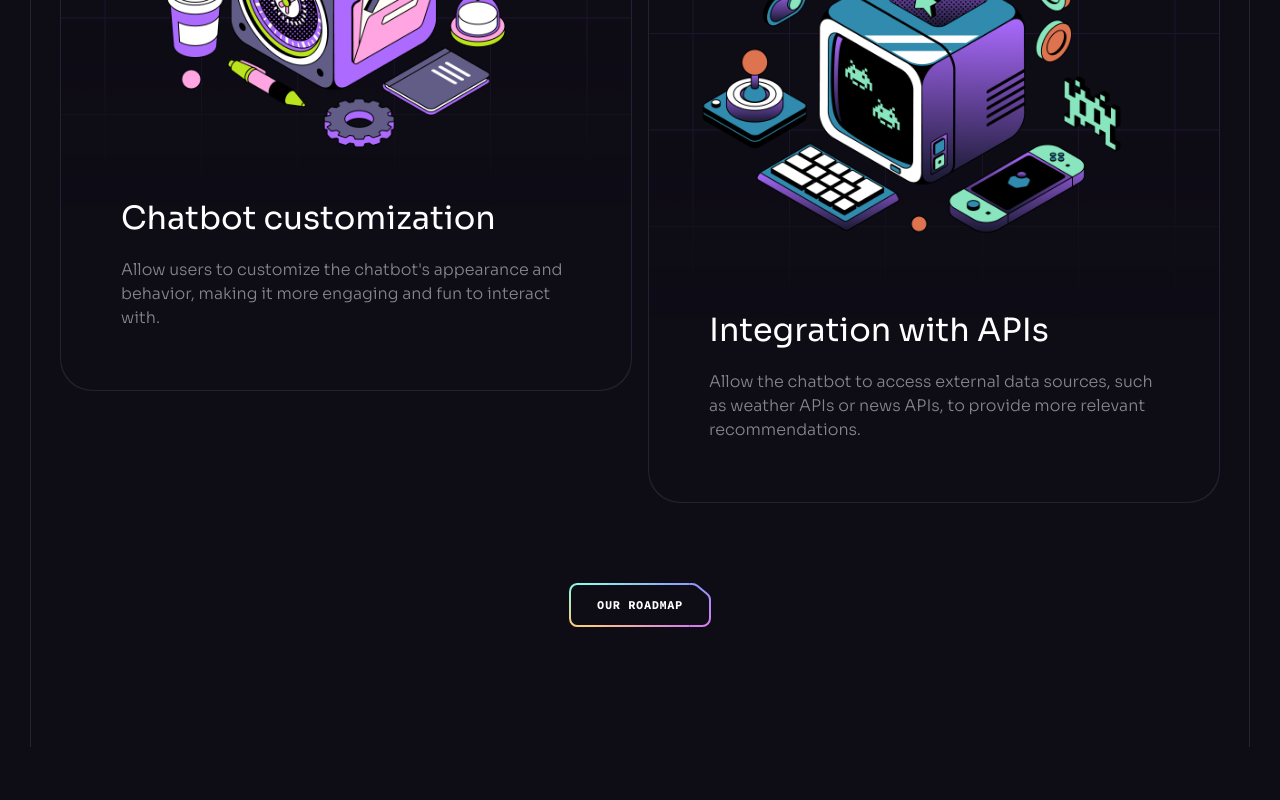
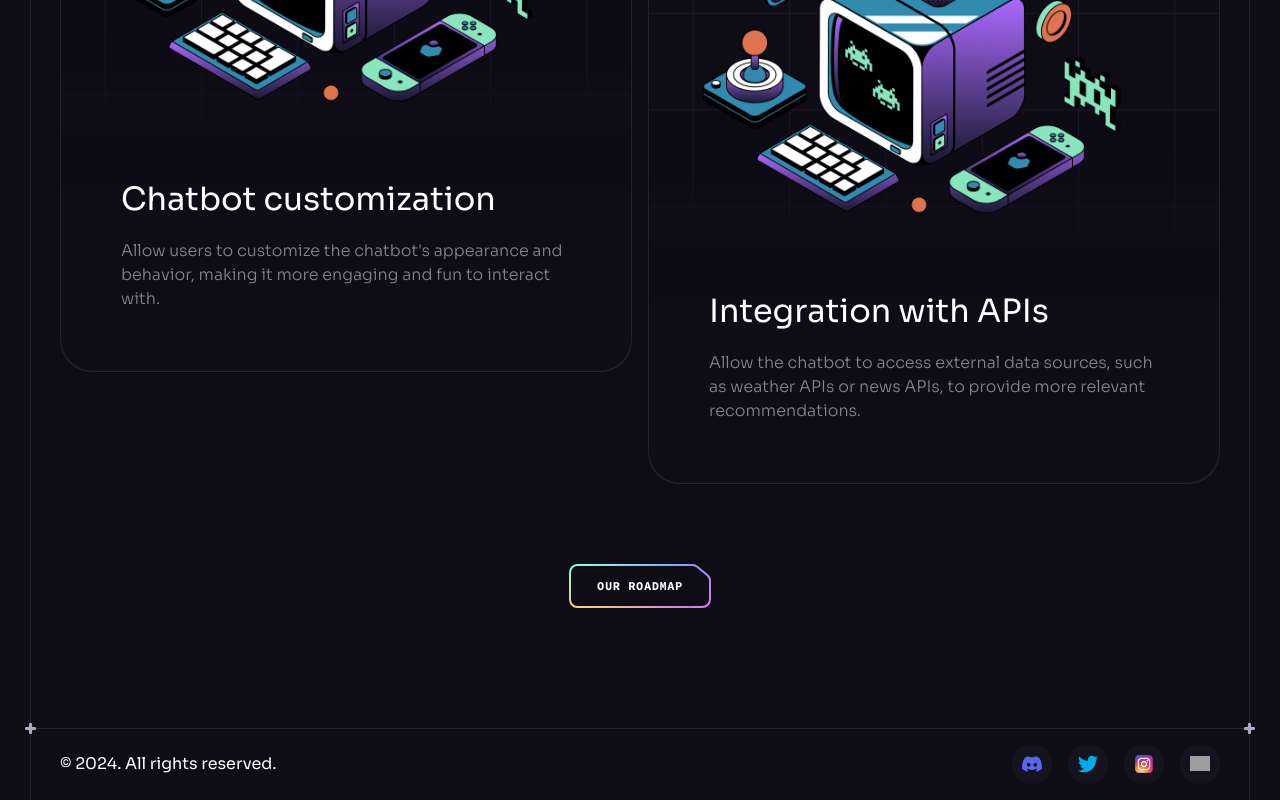
Before and after one commit to Agung1606/neroerc, a React (Vite) app: page / in a window 1280 px wide. Shown: the part 8117-8917 px from the top of the page. Before the commit the page ends 8864 px from the top, so only its background shows below. Built offline with nearby package versions, Linux system fonts and the light colour scheme; grey boxes are pictures that could not be loaded.

Commit message:
footer section done

```diff
--- a/src/App.jsx
+++ b/src/App.jsx
@@ -1,6 +1,7 @@
 import ButtonGradient from "./assets/svg/ButtonGradient";
 import Benefits from "./components/Benefits";
 import Collaboration from "./components/Collaboration";
+import Footer from "./components/Footer";
 import Header from "./components/Header";
 import Hero from "./components/Hero";
 import Pricing from "./components/Pricing";
@@ -18,6 +19,7 @@ function App() {
         <Services />
         <Pricing />
         <Roadmap />
+        <Footer />
       </div>
       <ButtonGradient />
     </>
--- /dev/null
+++ b/src/components/Footer.jsx
@@ -0,0 +1,32 @@
+import React from "react";
+import Section from "./Section";
+import { socials } from "../constant";
+
+const Footer = () => {
+  return (
+    <Section className={"!px-0 !py-4"} crosses>
+      <div className="container flex items-center sm:justify-between gap-10 max-sm:flex-col">
+        <p>© {new Date().getFullYear()}. All rights reserved.</p>
+        <div className="flex flex-wrap gap-4">
+          {socials.map((social) => (
+            <a
+              key={social.id}
+              href={social.url}
+              target="_blank"
+              className="bg-n-7 w-10 h-10 rounded-full flex items-center justify-center transition-colors hover:bg-n-6"
+            >
+              <img
+                src={social.iconUrl}
+                alt={social.title}
+                width={20}
+                height={20}
+              />
+            </a>
+          ))}
+        </div>
+      </div>
+    </Section>
+  );
+};
+
+export default Footer;
--- a/src/constant/index.js
+++ b/src/constant/index.js
@@ -33,11 +33,10 @@ import {
   disc02,
   chromecast,
   sliders04,
-  roadmap1,
   roadmap2,
-  roadmap3,
-  roadmap4,
-  hero
+  discordBlack,
+  instagram,
+  facebook,
 } from "../assets";
 
 export const navigation = [
@@ -295,7 +294,7 @@ export const roadmap = [
     text: "Enable the chatbot to understand and respond to voice commands, making it easier for users to interact with the app hands-free.",
     date: "May 2023",
     status: "done",
-    imageUrl: hero,
+    imageUrl: roadmap2,
     colorful: true,
   },
   {
@@ -312,7 +311,7 @@ export const roadmap = [
     text: "Allow users to customize the chatbot's appearance and behavior, making it more engaging and fun to interact with.",
     date: "May 2023",
     status: "done",
-    imageUrl: roadmap3,
+    imageUrl: roadmap2,
   },
   {
     id: "3",
@@ -323,3 +322,30 @@ export const roadmap = [
     imageUrl: roadmap2,
   },
 ];
+
+export const socials = [
+  {
+    id: "0",
+    title: "Discord",
+    iconUrl: discordBlack,
+    url: "#"
+  },
+  {
+    id: "1",
+    title: "Twitter",
+    iconUrl: twitter,
+    url: "#"
+  },
+  {
+    id: "2",
+    title: "Instagram",
+    iconUrl: instagram,
+    url: "#"
+  },
+  {
+    id: "3",
+    title: "Telegram",
+    iconUrl: telegram,
+    url: "#"
+  },
+]
```
